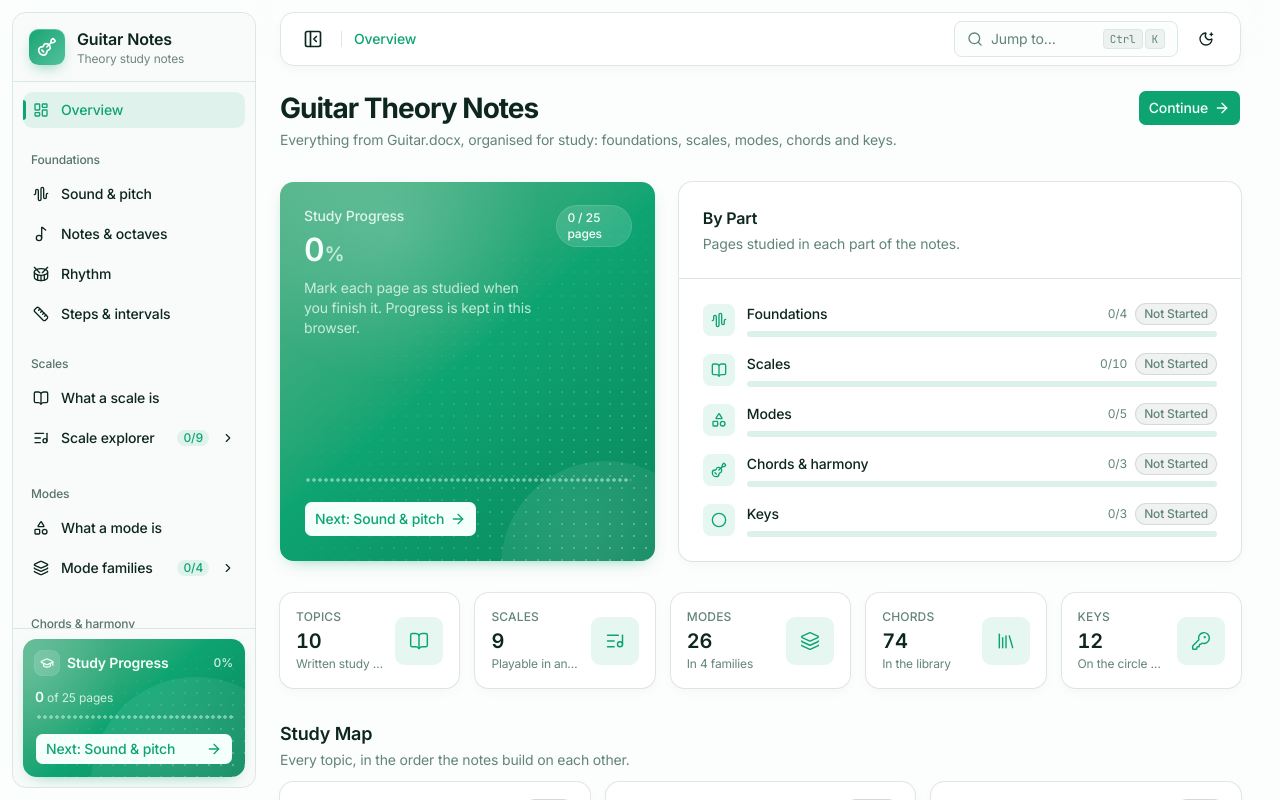
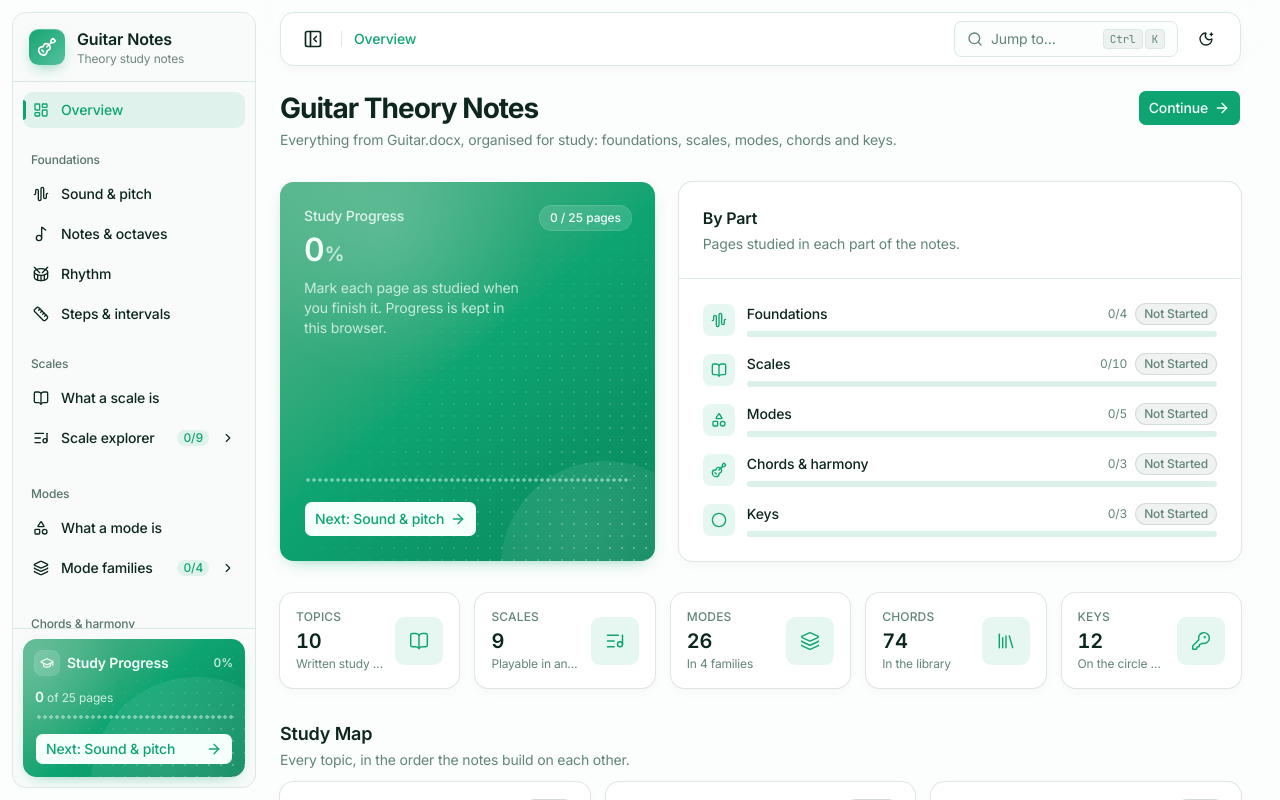
Before and after one commit to Pratik-on-Git/guitar-lesson, a Next.js app: page / in a window 1280 px wide. Shown: the top 800 px of the page. Built offline with nearby package versions, Linux system fonts and the light colour scheme.

Commit message:
fix: prevent text overflow in progress display by adding whitespace-nowrap class

```diff
--- a/components/app/overview.tsx
+++ b/components/app/overview.tsx
@@ -67,7 +67,7 @@ export function ProgressHero() {
                 : `${total - done} ${total - done === 1 ? "page" : "pages"} to go. Pick up where you left off.`}
           </p>
         </div>
-        <span className="bg-primary-foreground/15 ring-primary-foreground/25 rounded-full px-2.5 py-1 text-xs font-medium tabular-nums ring-1">
+        <span className="bg-primary-foreground/15 ring-primary-foreground/25 shrink-0 rounded-full px-2.5 py-1 text-xs font-medium whitespace-nowrap tabular-nums ring-1">
           {done} / {total} pages
         </span>
       </div>
```
